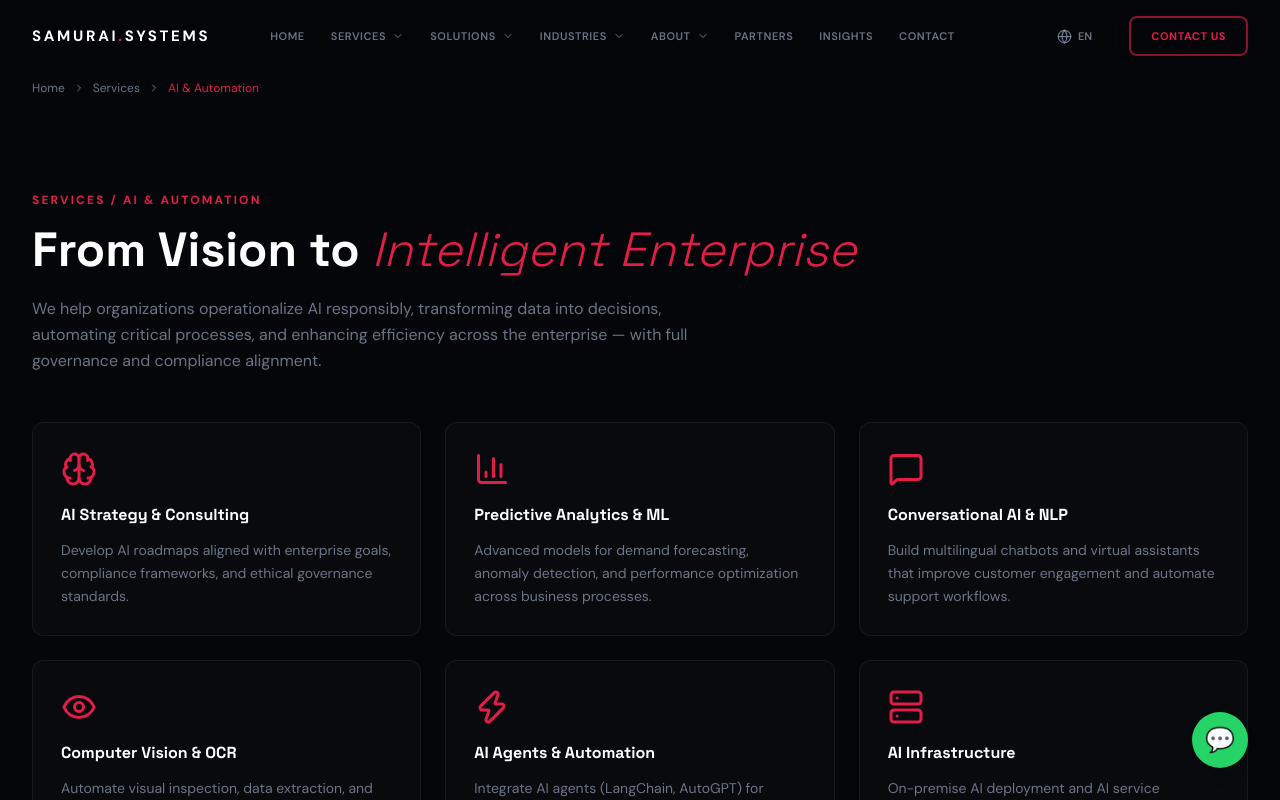
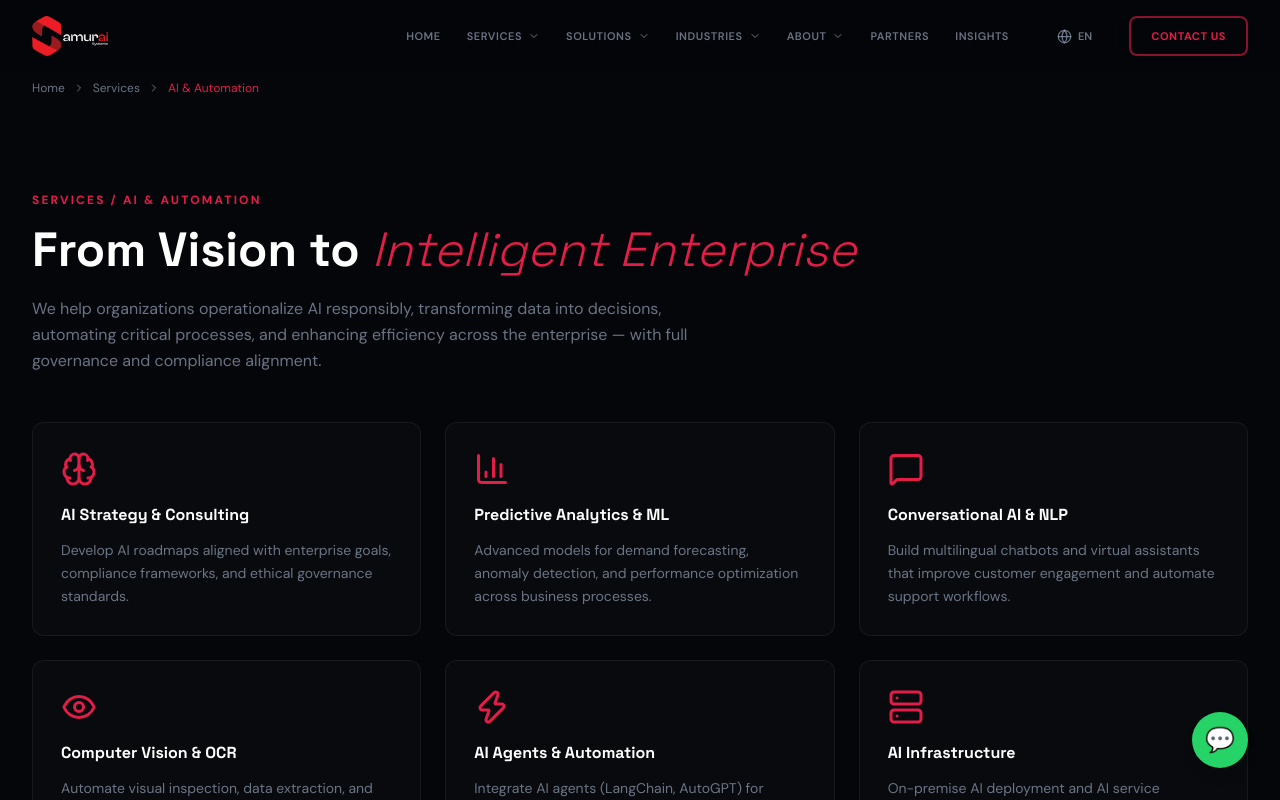
Before and after one commit to SamadKhanDev/summurai-copys, a Next.js app: page /new/en/services/ai in a window 1280 px wide. Shown: the top 800 px of the page. Built offline with nearby package versions, Linux system fonts and the light colour scheme; a web font is replaced by a local one.

Commit message:
Set logo in navbar

```diff
--- a/app/[locale]/components/Navbar.tsx
+++ b/app/[locale]/components/Navbar.tsx
@@ -14,6 +14,7 @@ export default function Navbar() {
   const [scrolled, setScrolled] = useState(false);
   const [mobileMenuOpen, setMobileMenuOpen] = useState(false);
   const [isModalOpen, setIsModalOpen] = useState(false);
+  const basePath = process.env.NEXT_PUBLIC_BASE_PATH || "";
 
   useEffect(() => {
     const onScroll = () => setScrolled(window.scrollY > 20);
@@ -47,15 +48,17 @@ export default function Navbar() {
           {/* Logo */}
           <Link
             href="/"
-          className="font-extrabold text-[15px] tracking-[0.18em] text-foreground hover:text-text-main transition-colors select-none shrink-0 mr-6"
+            className="shrink-0 mr-6 flex items-center"
           >
-          {t("brand")}
-          <span className="text-text-main">{t("brandDot")}</span>
-          {t("brandSuffix")}
+            <img
+              src={`${basePath}/assests/logoUP.webp`}
+              alt="Samurai Logo"
+              className="h-10 w-auto object-contain"
+            />
           </Link>
 
           {/* Desktop Navigation */}
-        <div className="hidden lg:flex items-center flex-1 gap-0.5">
+          <div className="hidden lg:flex justify-end items-center flex-1 gap-0.5">
             <Link
               href="/"
               className="px-3 py-2 text-[11px] font-semibold tracking-wider uppercase text-text-secondary hover:text-text-main hover:bg-white/5 rounded-md transition-colors"
@@ -129,12 +132,6 @@ export default function Navbar() {
 
             <Link href="/partners" className="px-3 py-2 text-[11px] font-semibold tracking-wider uppercase text-text-secondary hover:text-text-main hover:bg-white/5 rounded-md transition-colors">{t("links.partners")}</Link>
             <Link href="/insights" className="px-3 py-2 text-[11px] font-semibold tracking-wider uppercase text-text-secondary hover:text-text-main hover:bg-white/5 rounded-md transition-colors">{t("links.insights")}</Link>
-          <button
-            onClick={() => setIsModalOpen(true)}
-            className="px-3 py-2 text-[11px] font-semibold tracking-wider uppercase text-text-secondary hover:text-text-main hover:bg-white/5 rounded-md transition-colors cursor-pointer bg-transparent border-none text-left"
-          >
-            {t("links.contact")}
-          </button>
           </div>
 
           {/* CTAs + Language Toggle */}
@@ -192,23 +189,7 @@ export default function Navbar() {
                 { href: "/about", label: t("links.about") },
                 { href: "/partners", label: t("links.partners") },
                 { href: "/insights", label: t("links.insights") },
-              { href: "/contact", label: t("links.contact") },
-            ].map((link) => {
-              if (link.href === "/contact") {
-                return (
-                  <button
-                    key={link.href}
-                    onClick={() => {
-                      setMobileMenuOpen(false);
-                      setIsModalOpen(true);
-                    }}
-                    className="w-full text-left px-3 py-2.5 text-sm text-text-secondary hover:text-text-main hover:bg-white/5 rounded-md transition-colors cursor-pointer bg-transparent border-none"
-                  >
-                    {link.label}
-                  </button>
-                );
-              }
-              return (
+              ].map((link) => (
                 <Link
                   key={link.href}
                   href={link.href as any}
@@ -217,8 +198,7 @@ export default function Navbar() {
                 >
                   {link.label}
                 </Link>
-              );
-            })}
+              ))}
               <div className="h-px bg-border/10 my-2" />
               <button
                 onClick={toggleLanguage}
```
Also changed, not shown: public/assests/logoUP.webp (added). Lines whose indentation alone changed are shown as unchanged.
